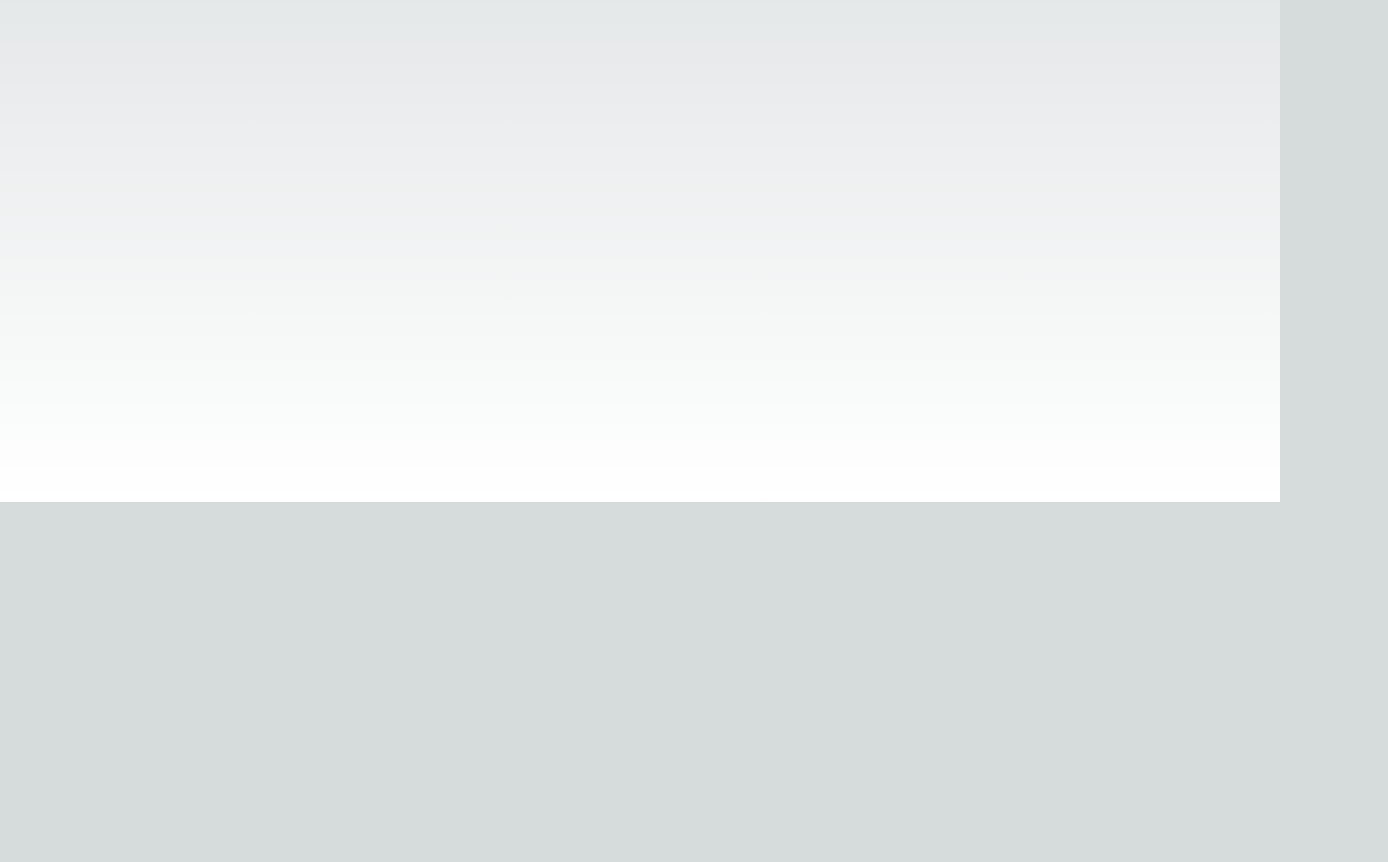
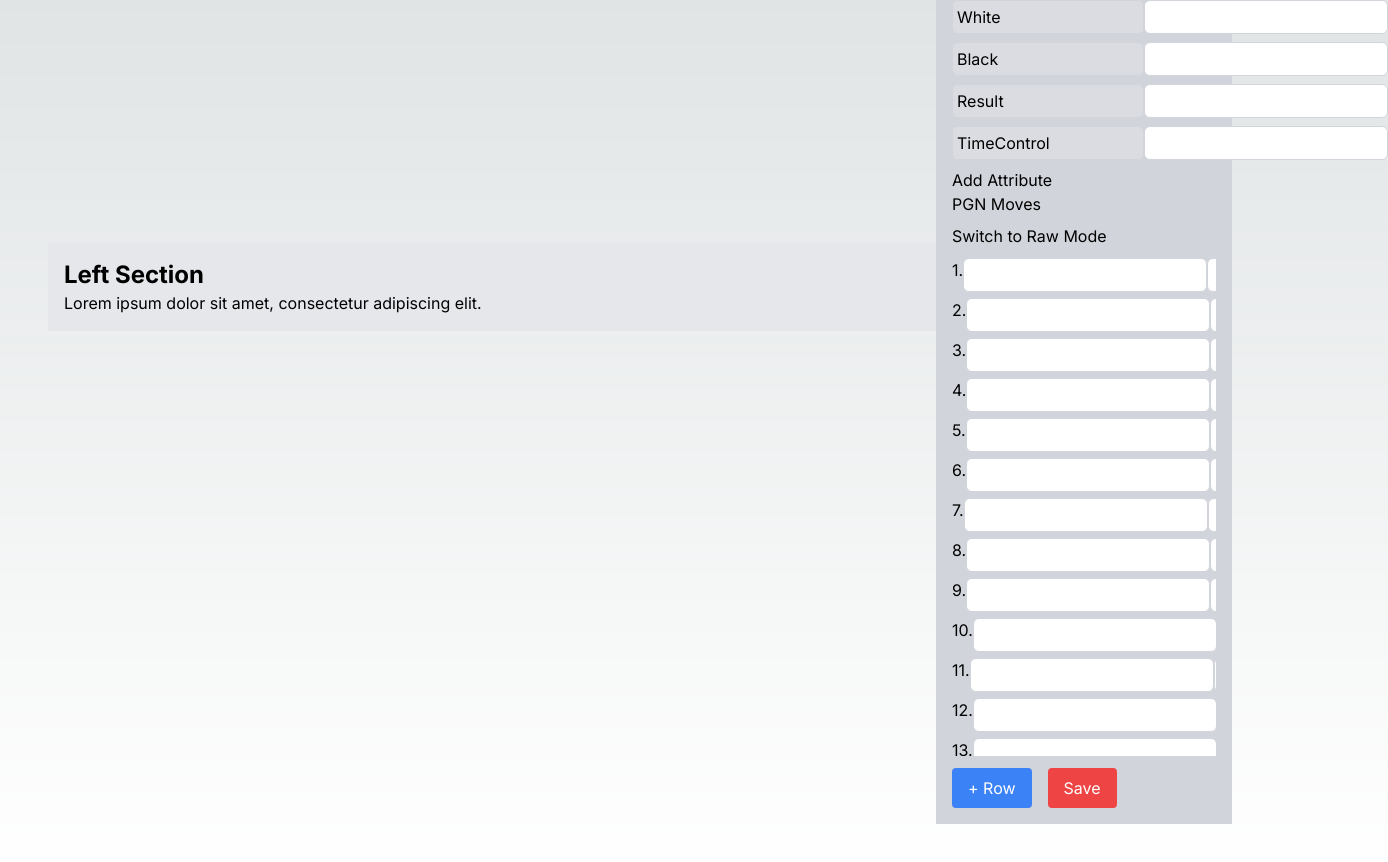
Before and after one commit to samuraitruong/chess-tournament-games, a Next.js app in the folder pgn-app/: page / in a window 1280 px wide. Shown: the part 298-1160 px from the top of the page, 1388 px wide, since content can reach past the window. Before the commit the page ends 800 px from the top, so only its background shows below. Built offline with nearby package versions, Linux system fonts and the light colour scheme.

Commit message:
initial UI

```diff
--- a/pgn-app/src/app/page.tsx
+++ b/pgn-app/src/app/page.tsx
@@ -1,9 +1,8 @@
-import Image from "next/image";
+import { PgnInputComponent } from "@/components/PgnInput";
 
 export default function Home() {
   return (
-    <main className="flex min-h-screen flex-col items-center justify-between p-24">
-      <div className="flex">
+    <main className="flex w-full  min-h-screen flex-row items-center justify-between p-12">
       <div className="w-9/12">
         <div className="bg-gray-200 p-4">
           <h1 className="text-2xl font-bold">Left Section</h1>
@@ -12,9 +11,7 @@ export default function Home() {
       </div>
       <div className="w-3/12">
         <div className="bg-gray-300 p-4">
-            <h1 className="text-xl font-bold">Right Section</h1>
-            <p>Lorem ipsum dolor sit amet, consectetur adipiscing elit.</p>
-          </div>
+          <PgnInputComponent></PgnInputComponent>
         </div>
       </div>
     </main>
--- /dev/null
+++ b/pgn-app/src/components/MoveRow.tsx
@@ -0,0 +1,39 @@
+import { ChangeEvent } from "react";
+
+export interface Move {
+  w: string;
+  b: string;
+}
+
+export interface MoveRowProps {
+  index: number;
+  move: Move;
+  onChange: (index: number, value: string, color: "w" | "b") => void;
+}
+
+export const MoveRow: React.FC<MoveRowProps> = ({ index, move, onChange }) => {
+  const handleMoveChange = (
+    event: ChangeEvent<HTMLInputElement>,
+    color: "w" | "b"
+  ) => {
+    onChange(index, event.target.value, color);
+  };
+
+  return (
+    <div className="flex w-full mt-0.5">
+      <div className="w-32px">{index + 1}.</div>
+      <input
+        type="text"
+        className="border border-gray-300 rounded-md p-1 flex-grow"
+        value={move.w}
+        onChange={(event) => handleMoveChange(event, "w")}
+      />
+      <input
+        type="text"
+        className="border border-gray-300 rounded-md p-1 flex-grow"
+        value={move.b}
+        onChange={(event) => handleMoveChange(event, "b")}
+      />
+    </div>
+  );
+};
--- /dev/null
+++ b/pgn-app/src/components/PgnInput.tsx
@@ -0,0 +1,160 @@
+"use client";
+import React, { ChangeEvent, useRef, useState } from "react";
+import { MoveRow } from "./MoveRow";
+
+export interface PgnInputProps {
+  onPgnChange?: (pgn: string) => void;
+}
+
+const PgnInput = ({ onPgnChange }: PgnInputProps) => {
+  const ref = useRef<HTMLDivElement>(null);
+  const [pgnAttributes, setPgnAttributes] = useState([
+    { label: "Event", value: "", lock: true },
+    { label: "Site", value: "", lock: true },
+    { label: "Date", value: "", lock: true },
+    { label: "Board", value: "", lock: true },
+    { label: "Round", value: "", lock: true },
+    { label: "White", value: "", lock: true },
+    { label: "Black", value: "", lock: true },
+    { label: "Result", value: "", lock: true },
+    { label: "TimeControl", value: "", lock: true },
+  ]);
+
+  const [moves, setMoves] = useState(Array(15).fill({ w: "", b: "" }));
+  const [isGridMode, setGridMode] = useState(true);
+
+  const handleAddAttribute = () => {
+    setPgnAttributes([...pgnAttributes, { label: "", value: "", lock: false }]);
+  };
+
+  const handleAttributeChange = (
+    index: number,
+    event: React.ChangeEvent<HTMLInputElement>
+  ) => {
+    const updatedAttributes = [...pgnAttributes];
+    updatedAttributes[index].value = event.target.value;
+    setPgnAttributes(updatedAttributes);
+  };
+
+  const handleUpdateAttributeName = (
+    index: number,
+    event: React.ChangeEvent<HTMLInputElement>
+  ) => {
+    const updatedAttributes = [...pgnAttributes];
+    updatedAttributes[index].label = event.target.value;
+    setPgnAttributes(updatedAttributes);
+  };
+
+  const handleAddFenRow = () => {
+    const newMoves = [...moves];
+    for (let i = 0; i < 10; i++) {
+      newMoves.push({ w: "", b: "" });
+    }
+
+    setMoves(newMoves);
+  };
+
+  const handleMoveChange = (index: number, value: string, color: "w" | "b") => {
+    setMoves((prevMoves) => {
+      const updatedMoves = [...prevMoves];
+      updatedMoves[index] = {
+        ...updatedMoves[index],
+        [color]: value,
+      };
+      return updatedMoves;
+    });
+  };
+
+  const handleToggleGridMode = () => {
+    setGridMode(!isGridMode);
+  };
+
+  const savePgn = () => {
+    console.log(pgnAttributes);
+    console.log(moves);
+  };
+
+  return (
+    <div>
+      <h2>PGN Attributes</h2>
+      <div className="space-y-2">
+        {pgnAttributes.map((attribute, index) => (
+          <div key={index} className="flex">
+            <input
+              type="text"
+              className={`border border-gray-300 rounded-md p-1 w-48 ${
+                attribute.lock ? "disabled" : ""
+              }`}
+              disabled={attribute.lock}
+              value={attribute.label}
+              onChange={(event) => handleUpdateAttributeName(index, event)}
+            />
+            <input
+              type="text"
+              className="border border-gray-300 rounded-md p-1 flex-1"
+              value={attribute.value}
+              onChange={(event) => handleAttributeChange(index, event)}
+            />
+          </div>
+        ))}
+        <button onClick={handleAddAttribute} className="mt-2">
+          Add Attribute
+        </button>
+      </div>
+
+      <h2>PGN Moves</h2>
+      <div className="mt-2">
+        <button onClick={handleToggleGridMode} className="mb-2">
+          {isGridMode ? "Switch to Raw Mode" : "Switch to Grid Mode"}
+        </button>
+        {isGridMode ? (
+          <div
+            className="grid grid-cols-1 gap-1 h-500px overflow-y-auto"
+            ref={ref}
+          >
+            {moves.map((move, index) => (
+              <MoveRow
+                key={index}
+                index={index}
+                move={move}
+                onChange={handleMoveChange}
+              />
+            ))}
+          </div>
+        ) : (
+          <textarea
+            className="border border-gray-300 rounded-md p-2 w-full h-500px resize-none"
+            rows={moves.length}
+            value=""
+            onChange={(event) => {
+              const updatedmoves = event.target.value
+                .split(" ")
+                .map((fen, index) => ({
+                  moveIndex: index + 1,
+                  fen,
+                }));
+              setMoves(updatedmoves);
+            }}
+          />
+        )}
+
+        <div className="flex space-x-4 mt-3">
+          <button
+            className="px-4 py-2 bg-blue-500 text-white rounded"
+            onClick={handleAddFenRow}
+          >
+            + Row
+          </button>
+          <button
+            className="px-4 py-2 bg-red-500 text-white rounded"
+            onClick={savePgn}
+          >
+            Save
+          </button>
+        </div>
+      </div>
+    </div>
+  );
+};
+
+export { PgnInput as PgnInputComponent };
--- a/pgn-app/tailwind.config.js
+++ b/pgn-app/tailwind.config.js
@@ -1,18 +1,24 @@
 /** @type {import('tailwindcss').Config} */
 module.exports = {
   content: [
-    './src/pages/**/*.{js,ts,jsx,tsx,mdx}',
-    './src/components/**/*.{js,ts,jsx,tsx,mdx}',
-    './src/app/**/*.{js,ts,jsx,tsx,mdx}',
+    "./src/pages/**/*.{js,ts,jsx,tsx,mdx}",
+    "./src/components/**/*.{js,ts,jsx,tsx,mdx}",
+    "./src/app/**/*.{js,ts,jsx,tsx,mdx}",
   ],
   theme: {
     extend: {
       backgroundImage: {
-        'gradient-radial': 'radial-gradient(var(--tw-gradient-stops))',
-        'gradient-conic':
-          'conic-gradient(from 180deg at 50% 50%, var(--tw-gradient-stops))',
+        "gradient-radial": "radial-gradient(var(--tw-gradient-stops))",
+        "gradient-conic":
+          "conic-gradient(from 180deg at 50% 50%, var(--tw-gradient-stops))",
+      },
+      width: {
+        "32px": "32px",
+      },
+      height: {
+        "500px": "500px",
       },
     },
   },
   plugins: [],
-}
+};
```
Lines whose indentation alone changed are shown as unchanged.
